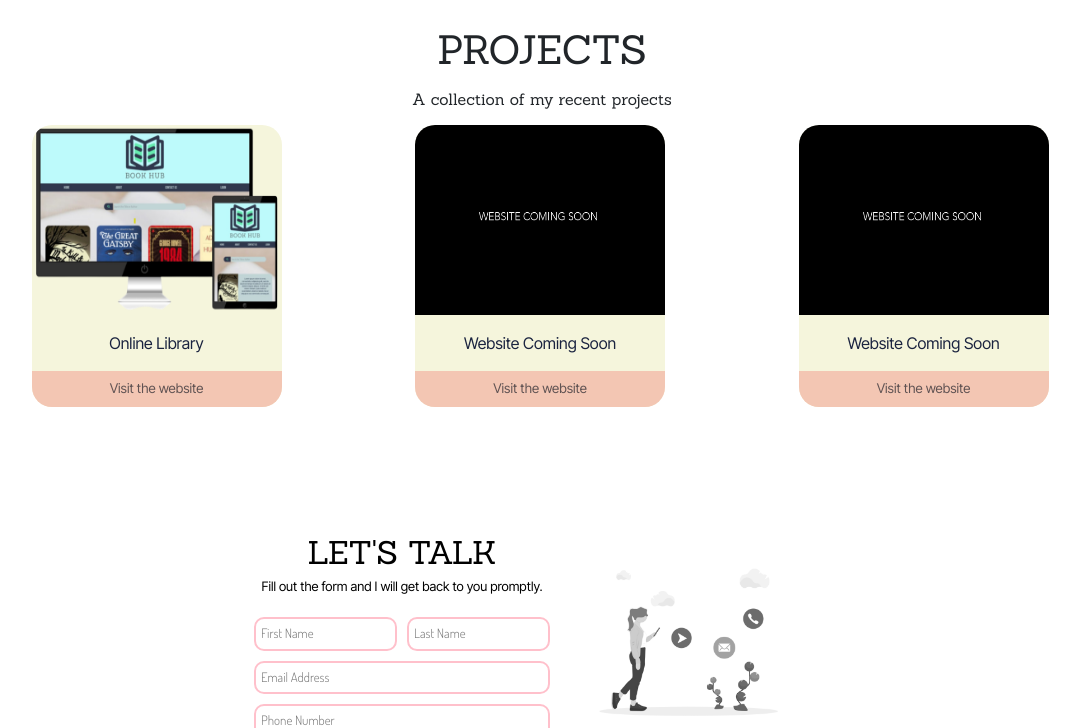
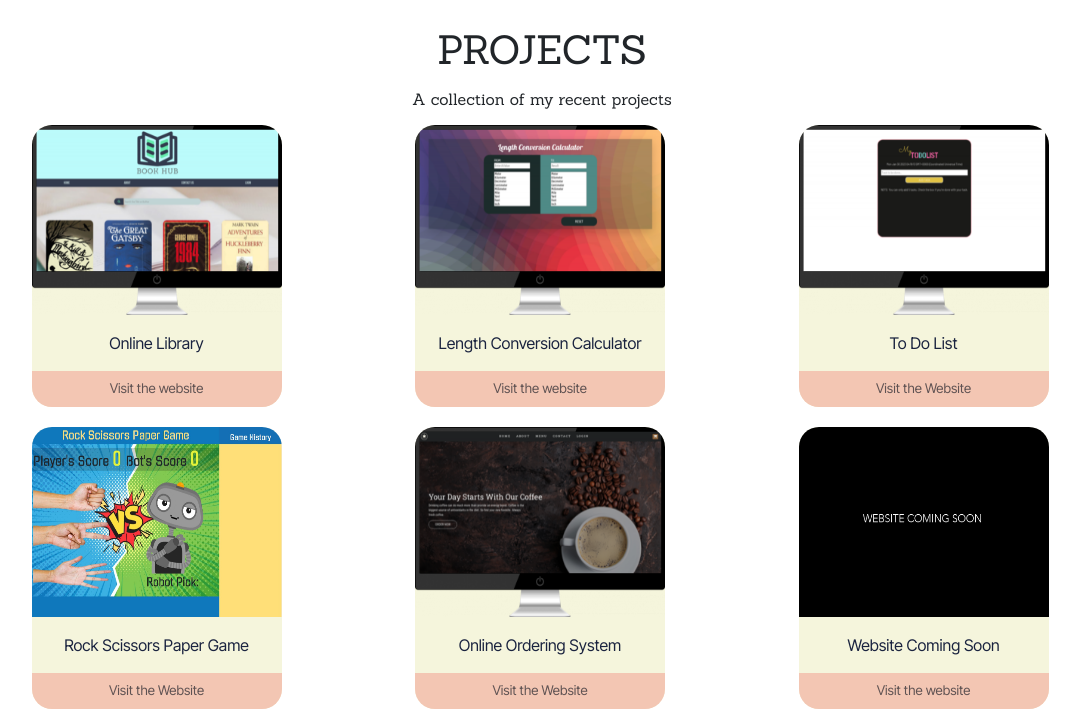
Before and after one commit to einehc/OnlinePortfolio, a plain HTML site: page index.html in a window 1280 px wide. Shown: the part 1500-2228 px from the top of the page, without its empty margins (98-1178 px from the left). Drawn offline with nearby package versions, Linux system fonts and the light colour scheme; a web font is replaced by a local one.

Commit message:
update portfolio

```diff
--- a/index.html
+++ b/index.html
@@ -119,10 +119,12 @@
         <span class="h6 mt-2">A collection of my recent projects</span>
         </div>
 
-        <div class="d-flex align-items-center justify-content-sm-evenly mt-2 flex-column flex-sm-row">
+        <div class="d-flex mt-2 flex-column">
+
+          <div class="d-flex flex-column flex-sm-row align-items-center justify-content-sm-evenly mb-3">
           <div class="project-container d-flex me-1 mb-3 mb-sm-1">
                 <div class="project-preview">
-                  <img class="project-cover" src="images/portfolio1.png">
+                  <img class="project-cover" src="images/project1.png">
                     <div class="project-info d-flex  flex-column mt-3">
                       <p>Online Library</p>
                         <a class="btn-visit p-2" href="https://einehc.github.io/OnlineLibrary/" target="_blank">
@@ -133,10 +135,10 @@
           </div>
           <div class="project-container d-flex me-1 mb-3 mb-sm-1">
             <div class="project-preview ">
-              <img class="project-cover" src="images/soon.jpg">
+              <img class="project-cover" src="images/project2.png">
                 <div class="project-info d-flex  flex-column mt-3">
-                  <p>Website Coming Soon</p>
-                    <a class="btn-visit p-2" href="#">
+                  <p>Length Conversion Calculator</p>
+                    <a class="btn-visit p-2" href="https://einehc.github.io/LengthConversionCalculator/" target="_blank">
                     <span class="m-2">Visit the website</span>
                     </a>
                 </div>
@@ -144,15 +146,57 @@
          </div>
          <div class="project-container d-flex me-1 mb-3 mb-sm-1">
           <div class="project-preview">
-            <img class="project-cover" src="images/soon.jpg">
+            <img class="project-cover" src="images/project3.png">
               <div class="project-info d-flex  flex-column mt-3">
-                <p>Website Coming Soon</p>
-                  <a class="btn-visit p-2" href="#">
-                  <span class="m-2">Visit the website</span>
+                <p>To Do List</p>
+                  <a class="btn-visit p-2" href="https://einehc.github.io/ToDoList" target="_blank">
+                  <span class="m-2">Visit the Website</span>
                   </a>
               </div>
           </div>
           </div>
+        </div>
+
+          <!-- ========== -->
+
+          <div class="d-flex flex-column flex-sm-row align-items-center justify-content-sm-evenly">
+          <div class="project-container d-flex me-1 mb-3 mb-sm-1">
+            <div class="project-preview">
+              <img class="project-cover" src="images/rps.jpg">
+                <div class="project-info d-flex  flex-column mt-3">
+                  <p>Rock Scissors Paper Game</p>
+                    <a class="btn-visit p-2" href="https://einehc.github.io/RockPaperScissorsGame/" target="_blank">
+                    <span class="m-2"> Visit the Website</span>
+                    </a>
+                </div>
+            </div>
+            </div>
+
+            <div class="project-container d-flex me-1 mb-3 mb-sm-1">
+              <div class="project-preview">
+                <img class="project-cover" src="images/project5.png">
+                  <div class="project-info d-flex  flex-column mt-3">
+                    <p>Online Ordering System</p>
+                      <a class="btn-visit p-2" href="https://mjmm002.github.io/mocafe/" target="_blank">
+                      <span class="m-2">Visit the Website</span>
+                      </a>
+                  </div>
+              </div>
+              </div>
+          <div>
+
+            <div class="d-flex flex-column flex-sm-row align-items-center justify-content-sm-evenly">
+              <div class="project-container d-flex me-1 mb-3 mb-sm-1">
+                <div class="project-preview">
+                  <img class="project-cover" src="images/soon.jpg">
+                    <div class="project-info d-flex  flex-column mt-3">
+                      <p>Website Coming Soon</p>
+                        <a class="btn-visit p-2" href="#" target="_blank">
+                        <span class="m-2">Visit the website</span>
+                        </a>
+                    </div>
+                </div>
+                </div>
 
         </div>
       </div>
```
Also changed, not shown: images/portfolio1.png (deleted), images/project1 - Copy.png (added), images/project1.png (added), images/project2.png (added), images/project3.png (added), images/project4.png (added), images/project5.png (added), images/rps.jpg (added).
